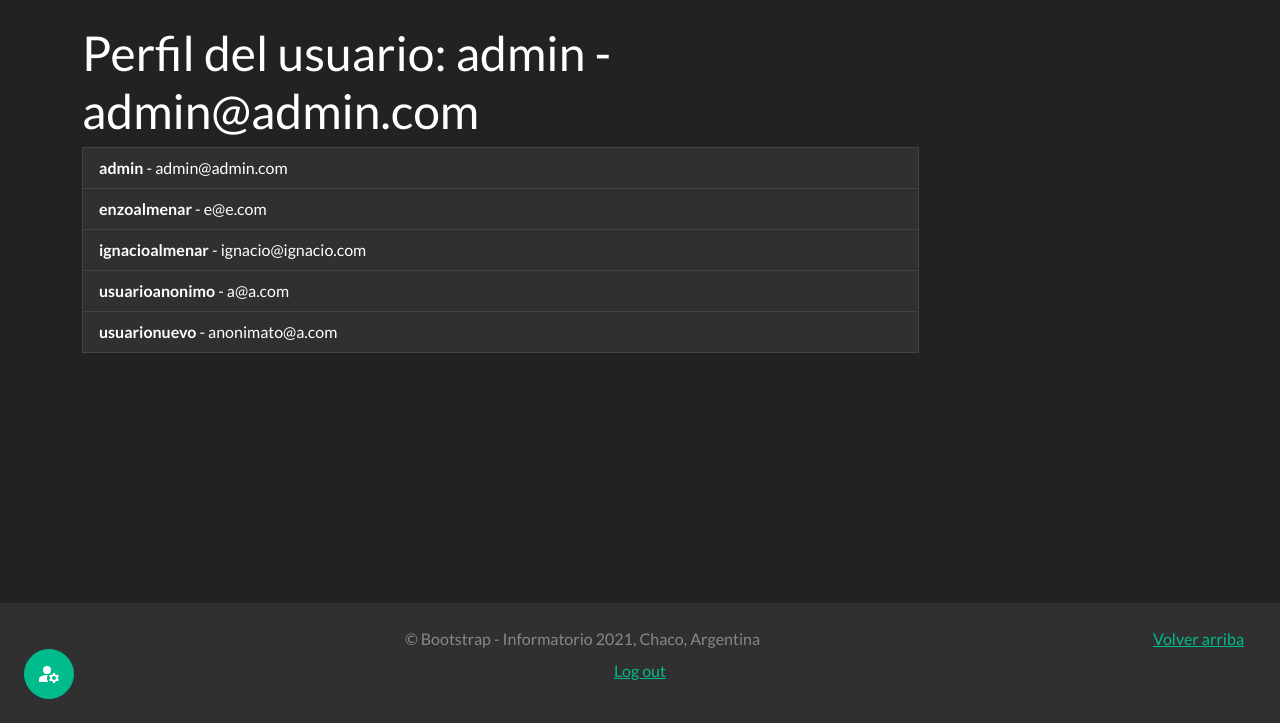
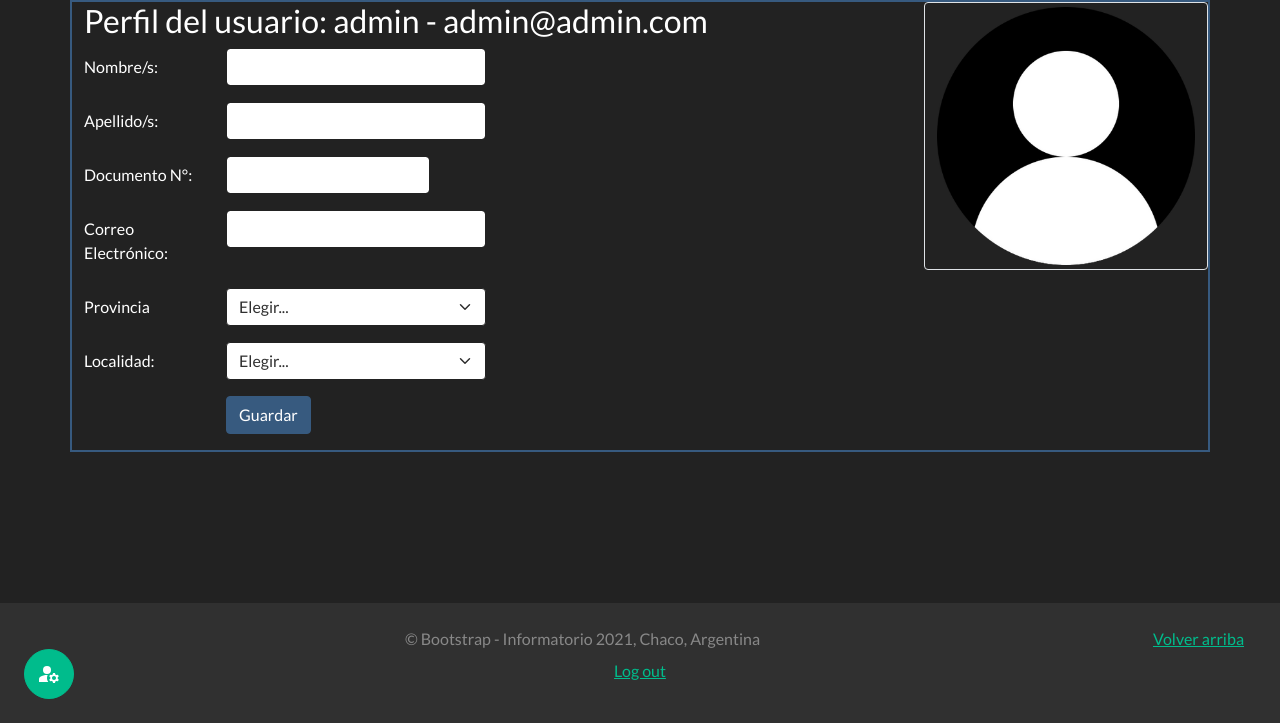
Before and after one commit to Enzostik/Proyecto_InfoCh2021, a Django app: page /profile/ in a window 1280 px wide. Shown: the part 77-800 px from the top of the page. Run offline with Django 3.2, Linux system fonts and the light colour scheme; a user stored in the database is signed in; data comes from the database, SQL or seed files in the repository; some libraries are stand-ins or nearby versions.

Commit message:
Primera Modificación archivo profile.html y adicion imagen user.png a la carpeta static

```diff
--- a/templates/user/profile.html
+++ b/templates/user/profile.html
@@ -1,14 +1,74 @@
 {% extends 'base.html' %}
-
+{% load static %}
 {% block content %}
 
-<div class="container">
-    <div class="col-sm-10 col-md-9 py-4">
-        <h1>Perfil del usuario: {{user.username}} - {{user.email}}</h2>
-        {% for u in users %}
-            <li class="list-group-item"><b>{{u.username}}</b> - {{u.email}}</li>
-        {% endfor %}
+<div class="container border border-primary border-2">
+    <div class="row">
+        <div class="col-sm-9">
+            <!--    <div class="col-sm-10 col-md-9 py-4">-->
+            <h3>Perfil del usuario: {{user.username}} - {{user.email}}</h3>
+        <!--        {% for u in users %}-->
+        <!--            <li class="list-group-item"><b>{{u.username}}</b> - {{u.email}}</li>-->
+        <!--        {% endfor %}-->
+        <!--    </div>-->
+            <form method="post">
+                  <div class="row mb-3">
+                    <label for="name" class="col-sm-2 col-form-label">Nombre/s:</label>
+                    <div class="col-sm-4">
+                      <input type="text" class="form-control" id="name">
+                    </div>
+                  </div>
+                  <div class="row mb-3">
+                    <label for="lastname" class="col-sm-2 col-form-label">Apellido/s:</label>
+                    <div class="col-sm-4">
+                      <input type="text" class="form-control" id="lastname">
+                    </div>
+                  </div>
+                  <div class="row mb-3">
+                    <label for="dni" class="col-sm-2 col-form-label">Documento N°:</label>
+                    <div class="col-sm-auto">
+                      <input type="number" class="form-control" id="dni">
+                    </div>
+                  </div>
+                <div class="row mb-3">
+                    <label for="email" class="col-sm-2 col-form-label">Correo Electrónico:</label>
+                    <div class="col-sm-4">
+                      <input type="email" class="form-control" id="email">
+                    </div>
+                </div>
+                <div class="row mb-3">
+                    <label for="provincia" class="col-sm-2 col-form-label">Provincia</label>
+                    <div class="col-sm-4">
+                        <select id="provincia" class="form-select">
+                          <option selected>Elegir...</option>
+                          <option>...</option>
+                        </select>
+                    </div>
+                </div>
+                <div class="row mb-3">
+                    <label for="localidad" class="col-sm-2 col-form-label">Localidad:</label>
+                    <div class="col-sm-4">
+                        <select id="localidad" class="form-select">
+                          <option selected>Elegir...</option>
+                          <option>...</option>
+                        </select>
+                    </div>
+                </div>
+                <div class="row mb-3">
+                    <label class="col-sm-2 col-form-label"></label>
+                    <div class="col-sm-4">
+                        <button type="submit" class="btn btn-primary">Guardar</button>
+                    </div>
+                </div>
+            </form>
+        </div>
+        <div class="col-sm-3">
+            <div class="row mb-3">
+                <img src="{% static 'img/user.png' %}" class="img-thumbnail rounded float-end" width="200" height="200" alt="">
+            </div>
+        </div>
     </div>
 </div>
 
+
 {% endblock %}
```
Also changed, not shown: Proyecto_InfoCh2021/static/img/user.png (added).
